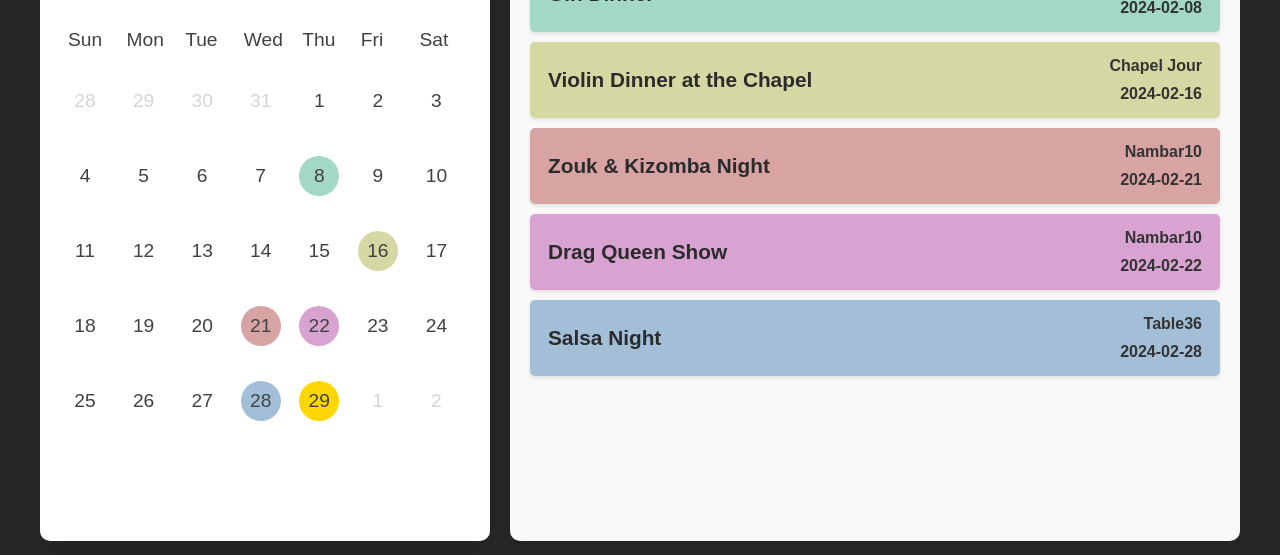
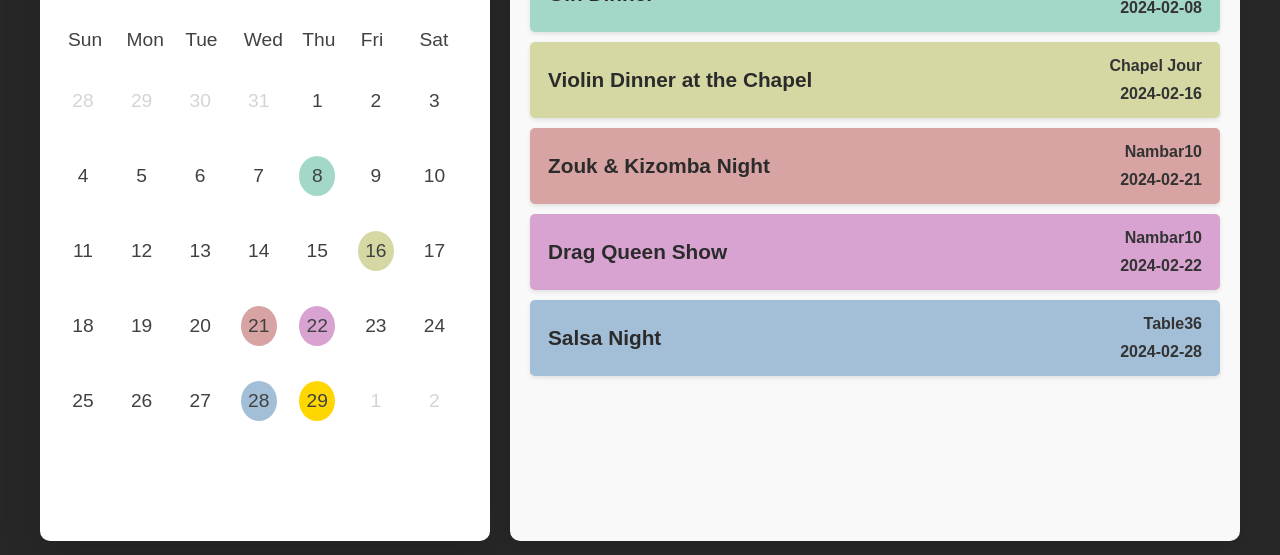
Before and after one commit to Dslayer7/event-calendar, a plain HTML site: page index.html in a window 1280 px wide. Shown: the part 153-708 px from the top of the page. Drawn offline with nearby package versions, Linux system fonts and the light colour scheme.

Commit message:
Resize update
Changed .calendar-dates li width value to not overflow padding

```diff
--- a/event_calendar.css
+++ b/event_calendar.css
@@ -87,10 +87,6 @@ header .calendar-current-date {
     padding: 0;
 }
 
-.calendar-body .calendar-dates {
-	margin-bottom: 20px;
-}
-
 .calendar-body li {
 	width: calc(100% / 7);
 	font-size: 1.2rem;
@@ -111,7 +107,7 @@ header .calendar-current-date {
 }
 
 .calendar-dates li {
-    width: 40px; /* Set a fixed width */
+    width: 36px; /* Set a fixed width */
     height: 40px; /* Set a fixed height to match the width for a circle */
     line-height: 40px; /* Adjust if using flexbox instead */
     display: flex;
```
